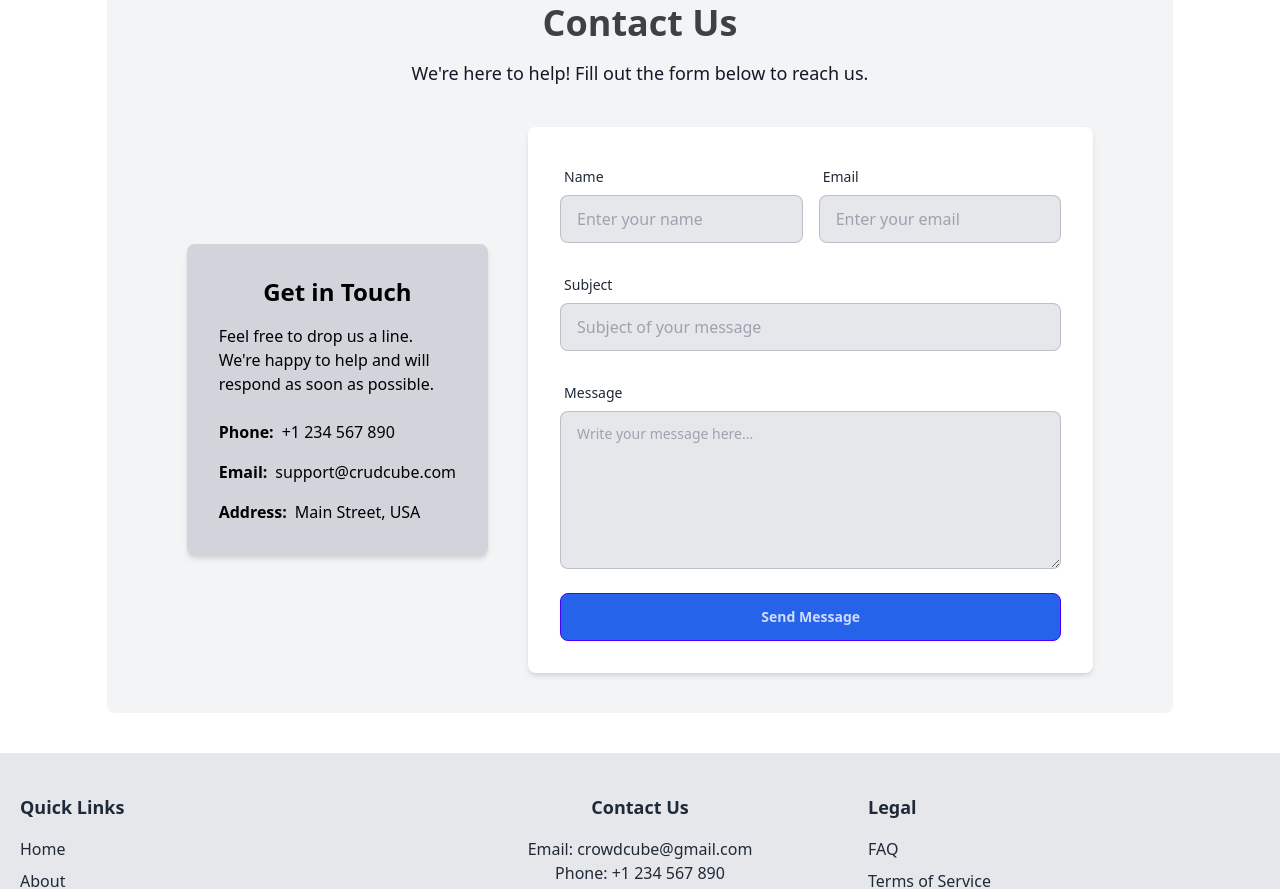
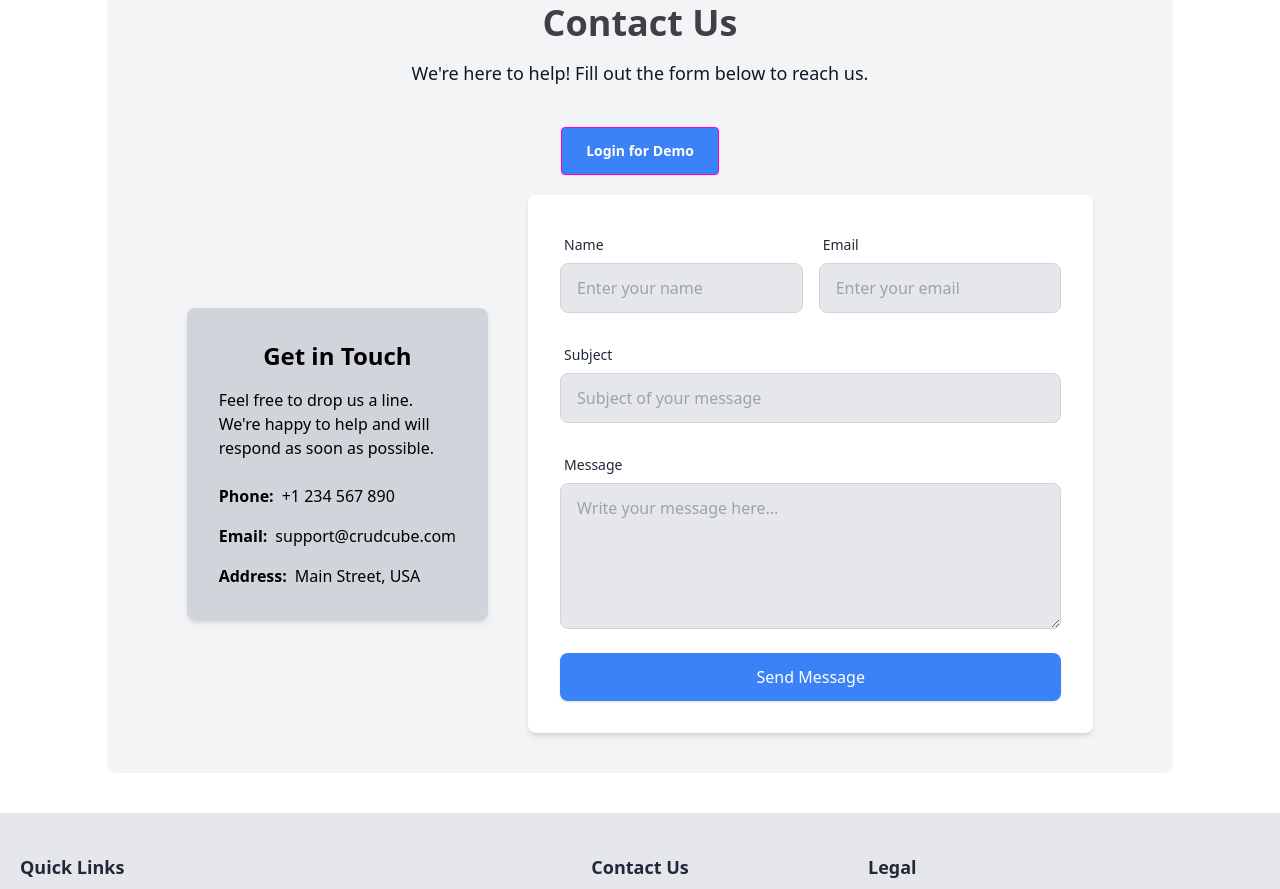
Before and after one commit to Mthe001/Crowd-Cube, a React (Vite) app: page / in a window 1280 px wide. Shown: the part 2820-3709 px from the top of the page. Built offline with nearby package versions, Linux system fonts and the light colour scheme; no server answers.

Commit message:
fix:contact-info

```diff
--- a/src/components/Contact.jsx
+++ b/src/components/Contact.jsx
@@ -1,15 +1,172 @@
-import React from 'react';
+// import React, { useState } from 'react';
+// import Swal from 'sweetalert2';
+
+// const Contact = () => {
+//     // Simulate authentication for demo purposes
+//     const [isAuthenticated, setIsAuthenticated] = useState(false);
+
+//     const handleDemoLogin = () => {
+//         setIsAuthenticated(true);
+//         Swal.fire({
+//             title: 'Logged In!',
+//             text: 'You are now logged in for demo purposes.',
+//             icon: 'success',
+//             confirmButtonText: 'OK',
+//         });
+//     };
+
+//     const handleSubmit = (e) => {
+//         e.preventDefault();
+
+//         if (!isAuthenticated) {
+//             Swal.fire({
+//                 title: 'Access Denied!',
+//                 text: 'You must be logged in to send a message.',
+//                 icon: 'warning',
+//                 confirmButtonText: 'OK',
+//             });
+//             return;
+//         }
+
+//         Swal.fire({
+//             title: 'Message Sent!',
+//             text: 'Thank you for contacting us. This is a demo response.',
+//             icon: 'success',
+//             confirmButtonText: 'OK',
+//             timer: 3000,
+//         });
+
+//         e.target.reset();
+//     };
+
+//     return (
+//         <div id="contact" className="bg-gray-100 dark:bg-zinc-900 rounded-lg py-10 px-5 lg:px-20 my-10">
+//             <div className="text-center mb-10">
+//                 <h1 className="text-4xl font-bold text-zinc-700 dark:text-gray-300">Contact Us</h1>
+//                 <p className="text-lg dark:text-gray-300 mt-4">
+//                     We're here to help! Fill out the form below to reach us.
+//                 </p>
+//             </div>
+
+//             {/* Demo Login Button */}
+//             <div className="text-center mb-5">
+//                 {!isAuthenticated && (
+//                     <button
+//                         onClick={handleDemoLogin}
+//                         className="btn btn-secondary text-white bg-blue-500 hover:bg-blue-600 px-6 py-2 rounded"
+//                     >
+//                         Login for Demo
+//                     </button>
+//                 )}
+//             </div>
+
+//             <div className="flex flex-col lg:flex-row justify-center items-center gap-10">
+//                 {/* Contact Information */}
+//                 <div className="flex flex-col items-center bg-gray-300 dark:bg-zinc-700 dark:text-white text-black rounded-lg p-8 w-full lg:w-1/3 shadow-md">
+//                     <h2 className="text-2xl font-semibold mb-4">Get in Touch</h2>
+//                     <p className="text-base mb-6">
+//                         Feel free to drop us a line. We're happy to help and will respond as soon as possible.
+//                     </p>
+//                     <div className="flex flex-col gap-4 text-left">
+//                         <p className="flex items-center gap-2">
+//                             <span className="font-semibold">Phone:</span> +1 234 567 890
+//                         </p>
+//                         <p className="flex items-center gap-2">
+//                             <span className="font-semibold">Email:</span> support@crudcube.com
+//                         </p>
+//                         <p className="flex items-center gap-2">
+//                             <span className="font-semibold">Address:</span> Main Street, USA
+//                         </p>
+//                     </div>
+//                 </div>
+
+//                 {/* Contact Form */}
+//                 <div className="w-full lg:w-2/3 bg-white dark:bg-zinc-800 rounded-lg shadow-md p-8">
+//                     <form onSubmit={handleSubmit} className="space-y-6">
+//                         <div className="flex flex-col lg:flex-row gap-4">
+//                             <div className="form-control w-full">
+//                                 <label className="label">
+//                                     <span className="label-text font-medium">Name</span>
+//                                 </label>
+//                                 <input
+//                                     type="text"
+//                                     name="name"
+//                                     placeholder="Enter your name"
+//                                     className="input input-bordered w-full bg-gray-200 dark:bg-zinc-950"
+//                                     required
+//                                 />
+//                             </div>
+//                             <div className="form-control w-full">
+//                                 <label className="label">
+//                                     <span className="label-text font-medium">Email</span>
+//                                 </label>
+//                                 <input
+//                                     type="email"
+//                                     name="email"
+//                                     placeholder="Enter your email"
+//                                     className="input input-bordered w-full bg-gray-200 dark:bg-zinc-950"
+//                                     required
+//                                 />
+//                             </div>
+//                         </div>
+//                         <div className="form-control w-full">
+//                             <label className="label">
+//                                 <span className="label-text font-medium">Subject</span>
+//                             </label>
+//                             <input
+//                                 type="text"
+//                                 name="subject"
+//                                 placeholder="Subject of your message"
+//                                 className="input input-bordered w-full bg-gray-200 dark:bg-zinc-950"
+//                                 required
+//                             />
+//                         </div>
+//                         <div className="form-control w-full">
+//                             <label className="label">
+//                                 <span className="label-text font-medium">Message</span>
+//                             </label>
+//                             <textarea
+//                                 name="message"
+//                                 className="textarea textarea-bordered w-full bg-gray-200 dark:bg-zinc-950"
+//                                 placeholder="Write your message here..."
+//                                 rows="5"
+//                                 required
+//                             ></textarea>
+//                         </div>
+//                         <div className="form-control mt-6">
+//                             <button type="submit" className="btn btn-primary w-full">
+//                                 Send Message
+//                             </button>
+//                         </div>
+//                     </form>
+//                 </div>
+//             </div>
+//         </div>
+//     );
+// };
+
+// export default Contact;
+
+import React, { useState } from 'react';
 import Swal from 'sweetalert2';
 
 const Contact = () => {
+    const [isAuthenticated, setIsAuthenticated] = useState(false);
 
-    const isAuthenticated = false;
+    const handleDemoLogin = () => {
+        setIsAuthenticated(true);
+        Swal.fire({
+            title: 'Logged In!',
+            text: 'You are now logged in for demo purposes.',
+            icon: 'success',
+            confirmButtonText: 'OK',
+        });
+    };
 
     const handleSubmit = (e) => {
         e.preventDefault();
 
         if (!isAuthenticated) {
-
             Swal.fire({
                 title: 'Access Denied!',
                 text: 'You must be logged in to send a message.',
@@ -19,10 +176,9 @@ const Contact = () => {
             return;
         }
 
-
         Swal.fire({
             title: 'Message Sent!',
-            text: 'Thank you for contacting us. We will get back to you soon.',
+            text: 'Thank you for contacting us. This is a demo response.',
             icon: 'success',
             confirmButtonText: 'OK',
             timer: 3000,
@@ -32,12 +188,24 @@ const Contact = () => {
     };
 
     return (
-        <div id='contact' className="bg-gray-100 dark:bg-zinc-900 rounded-lg py-10 px-5 lg:px-20 my-10">
+        <div id="contact" className="bg-gray-100 dark:bg-zinc-900 rounded-lg py-10 px-5 lg:px-20 my-10">
             <div className="text-center mb-10">
                 <h1 className="text-4xl font-bold text-zinc-700 dark:text-gray-300">Contact Us</h1>
                 <p className="text-lg dark:text-gray-300 mt-4">
                     We're here to help! Fill out the form below to reach us.
                 </p>
+            </div>
+
+            {/* Demo Login Button */}
+            <div className="text-center mb-5">
+                {!isAuthenticated && (
+                    <button
+                        onClick={handleDemoLogin}
+                        className="btn btn-secondary text-white bg-blue-500 hover:bg-blue-600 px-6 py-2 rounded"
+                    >
+                        Login for Demo
+                    </button>
+                )}
             </div>
 
             <div className="flex flex-col lg:flex-row justify-center items-center gap-10">
@@ -72,7 +240,7 @@ const Contact = () => {
                                     type="text"
                                     name="name"
                                     placeholder="Enter your name"
-                                    className="input input-bordered w-full bg-gray-200 dark:bg-zinc-950"
+                                    className="w-full px-4 py-3 rounded-lg border border-gray-300 dark:border-zinc-600 bg-gray-200 dark:bg-zinc-950 focus:ring focus:ring-blue-300 focus:outline-none"
                                     required
                                 />
                             </div>
@@ -84,7 +252,7 @@ const Contact = () => {
                                     type="email"
                                     name="email"
                                     placeholder="Enter your email"
-                                    className="input input-bordered w-full bg-gray-200 dark:bg-zinc-950"
+                                    className="w-full px-4 py-3 rounded-lg border border-gray-300 dark:border-zinc-600 bg-gray-200 dark:bg-zinc-950 focus:ring focus:ring-blue-300 focus:outline-none"
                                     required
                                 />
                             </div>
@@ -97,7 +265,7 @@ const Contact = () => {
                                 type="text"
                                 name="subject"
                                 placeholder="Subject of your message"
-                                className="input input-bordered w-full bg-gray-200 dark:bg-zinc-950"
+                                className="w-full px-4 py-3 rounded-lg border border-gray-300 dark:border-zinc-600 bg-gray-200 dark:bg-zinc-950 focus:ring focus:ring-blue-300 focus:outline-none"
                                 required
                             />
                         </div>
@@ -107,14 +275,19 @@ const Contact = () => {
                             </label>
                             <textarea
                                 name="message"
-                                className="textarea textarea-bordered w-full bg-gray-200 dark:bg-zinc-950"
+                                className="w-full px-4 py-3 rounded-lg border border-gray-300 dark:border-zinc-600 bg-gray-200 dark:bg-zinc-950 focus:ring focus:ring-blue-300 focus:outline-none"
                                 placeholder="Write your message here..."
                                 rows="5"
                                 required
                             ></textarea>
                         </div>
                         <div className="form-control mt-6">
-                            <button type="submit" className="btn btn-primary w-full">Send Message</button>
+                            <button
+                                type="submit"
+                                className="w-full py-3 text-white bg-blue-500 hover:bg-blue-600 rounded-lg shadow"
+                            >
+                                Send Message
+                            </button>
                         </div>
                     </form>
                 </div>
```
